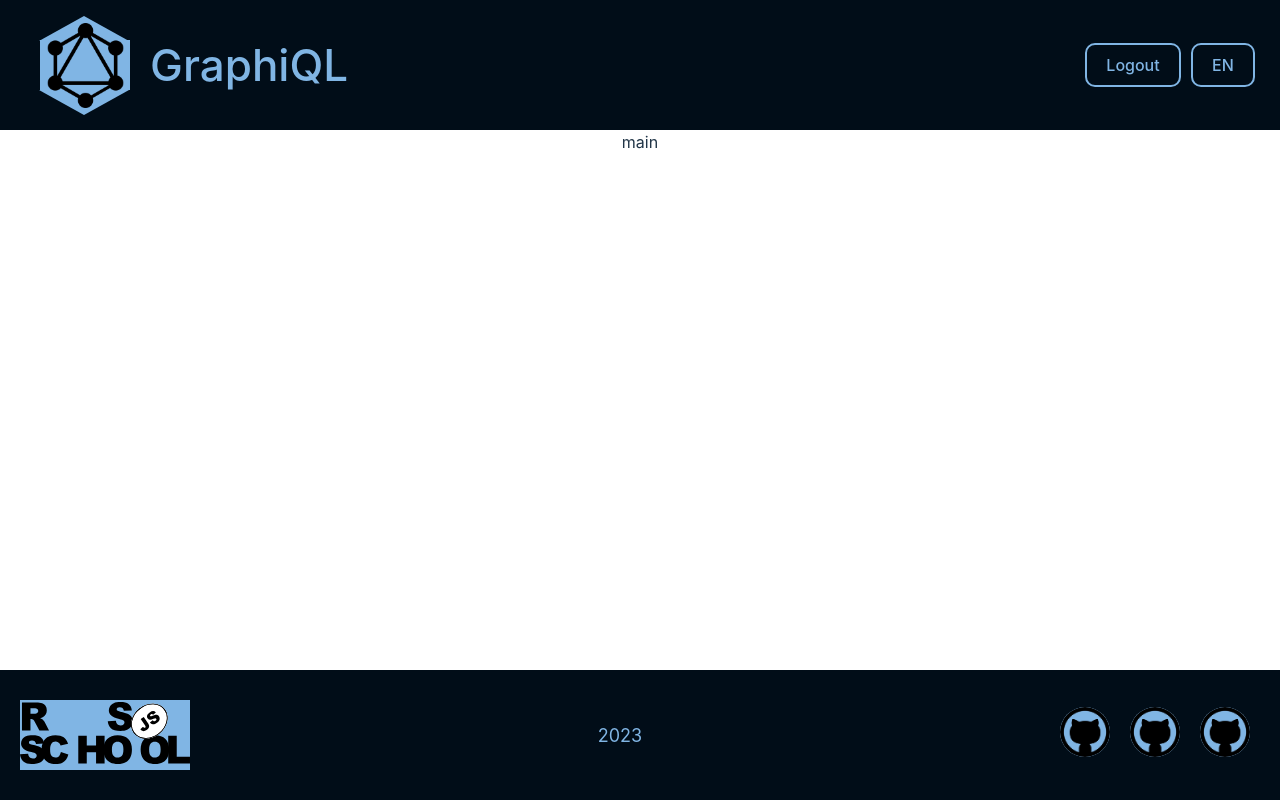
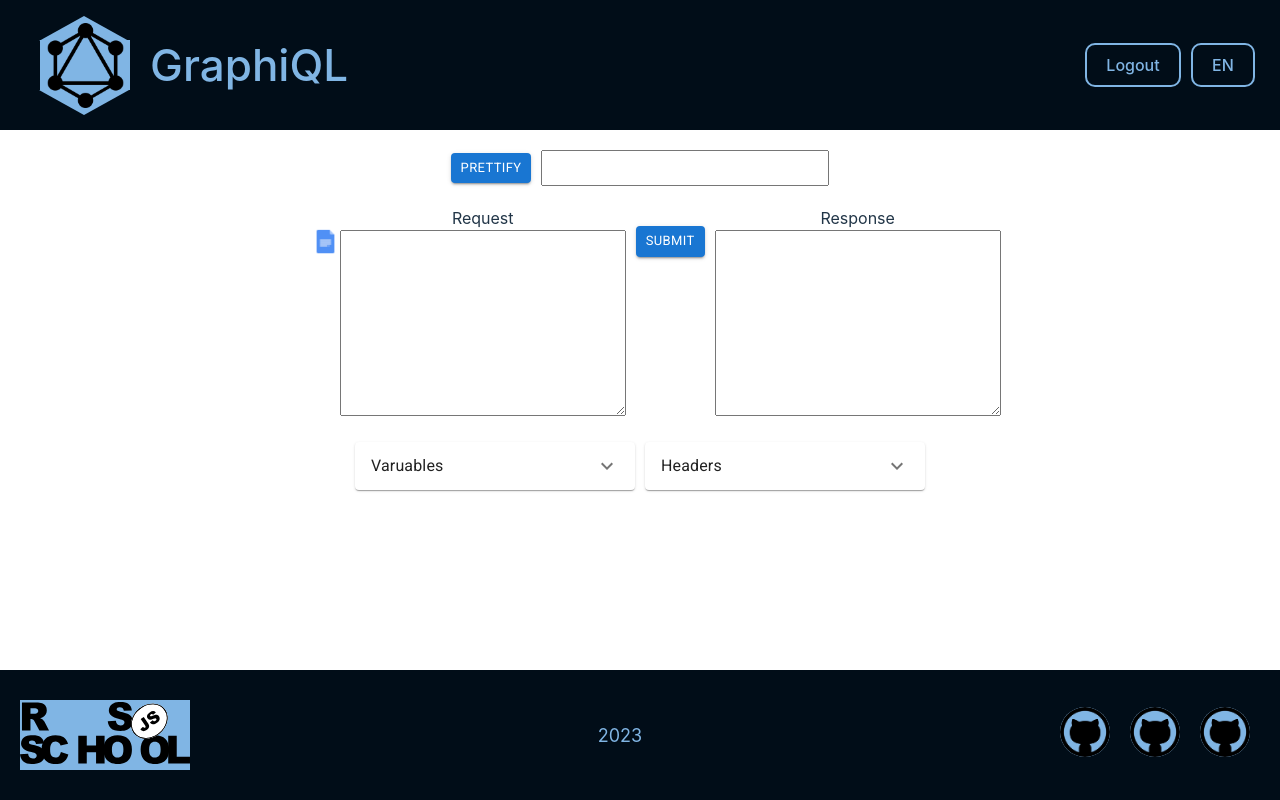
Before and after one commit to juliakocur/graphiql-app, a React (Vite) app: page /editor in a window 1280 px wide. Built offline with nearby package versions, Linux system fonts and the light colour scheme; no server answers; sample sign-in values are in the browser's storage.

Commit message:
feat: add graphi-content

```diff
--- /dev/null
+++ b/src/components/Editor/Editor.css
@@ -0,0 +1,72 @@
+.graph {
+  display: flex;
+  flex-direction: column;
+  align-items: center;
+  flex-wrap: wrap;
+  padding: 20px;
+}
+
+.graph-container {
+  max-width: 1280px;
+  padding: 20px;
+  display: flex;
+  gap: 10px;
+}
+
+.doc-button img {
+  width: 30px;
+}
+
+.doc-button {
+  position: relative;
+  top: 10px;
+  width: 30px;
+  height: 50px;
+  background: transparent;
+}
+
+.graph-content {
+  display: flex;
+  flex-wrap: wrap;
+  gap: 10px;
+}
+
+.request-area,
+.response-area {
+  width: 280px;
+  height: 180px;
+}
+
+.editor {
+  display: flex;
+  gap: 10px;
+}
+
+.submit-button {
+  height: 30px;
+  position: relative;
+  top: 20px;
+}
+
+.varuables-headers {
+  display: flex;
+  gap: 10px;
+  flex-wrap: wrap;
+}
+
+.varuables,
+.headers {
+  width: 280px;
+  height: 180px;
+}
+
+.url-input {
+  display: flex;
+  align-items: center;
+  gap: 10px;
+}
+
+.input-http {
+  height: 30px;
+  width: 280px;
+}
--- /dev/null
+++ b/src/components/Editor/Editor.tsx
@@ -0,0 +1,88 @@
+import './Editor.css';
+import { Button } from '@mui/material';
+import * as React from 'react';
+import Accordion from '@mui/material/Accordion';
+import AccordionSummary from '@mui/material/AccordionSummary';
+import AccordionDetails from '@mui/material/AccordionDetails';
+import Typography from '@mui/material/Typography';
+import TextField from '@mui/material/TextField';
+import ExpandMoreIcon from '@mui/icons-material/ExpandMore';
+import folder from '/folder.png';
+
+const Editor = () => {
+  return (
+    <section className="graph">
+      <div className="url-input">
+        <div className="prettify-button">
+          <Button variant="contained" size="small" type="submit">
+            Prettify
+          </Button>
+        </div>
+        <input type="text" className="input-http"></input>
+      </div>
+      <div className="graph-container">
+        <div className="documentation"></div>
+        <button className="doc-button">
+          <img src={folder} alt="documentation" />
+        </button>
+        <div className="graph-content">
+          <form className="editor">
+            <div className="request">
+              <div className="request-response-title">Request</div>
+              <textarea name="query" className="request-area"></textarea>
+            </div>
+            <div className="submit-button">
+              <Button variant="contained" size="small" type="submit">
+                Submit
+              </Button>
+            </div>
+            <div className="response">
+              <div className="request-response-title">Response</div>
+              <textarea name="query" className="response-area"></textarea>
+            </div>
+          </form>
+        </div>
+      </div>
+      <div className="varuables-headers">
+        <div className="varuables">
+          <div>
+            <Accordion>
+              <AccordionSummary
+                expandIcon={<ExpandMoreIcon />}
+                aria-controls="panel1a-content"
+                id="panel1a-header"
+              >
+                <Typography>Varuables</Typography>
+              </AccordionSummary>
+              <AccordionDetails>
+                <TextField fullWidth required type="text">
+                  Text...
+                </TextField>
+              </AccordionDetails>
+            </Accordion>
+          </div>
+        </div>
+        <div className="headers">
+          <div>
+            <Accordion>
+              <AccordionSummary
+                expandIcon={<ExpandMoreIcon />}
+                aria-controls="panel1a-content"
+                id="panel1a-header"
+              >
+                <Typography>Headers</Typography>
+              </AccordionSummary>
+              <AccordionDetails>
+                <TextField fullWidth required type="text">
+                  Text...
+                </TextField>
+              </AccordionDetails>
+            </Accordion>
+          </div>
+        </div>
+      </div>
+    </section>
+  );
+};
+
+export default Editor;
--- a/src/components/Footer/Footer.tsx
+++ b/src/components/Footer/Footer.tsx
@@ -1,4 +1,4 @@
-import './footer.css';
+import './Footer.css';
 import rs_school from '/rs_school.svg';
 import git from '/git.png';
 
--- a/src/pages/EditorPage/EditorPage.tsx
+++ b/src/pages/EditorPage/EditorPage.tsx
@@ -1,5 +1,6 @@
+import Editor from '../../components/Editor/Editor';
 const EditorPage = () => {
-  return <div>main</div>;
+  return <Editor />;
 };
 
 export default EditorPage;
```
Also changed, not shown: public/folder.png (added).
